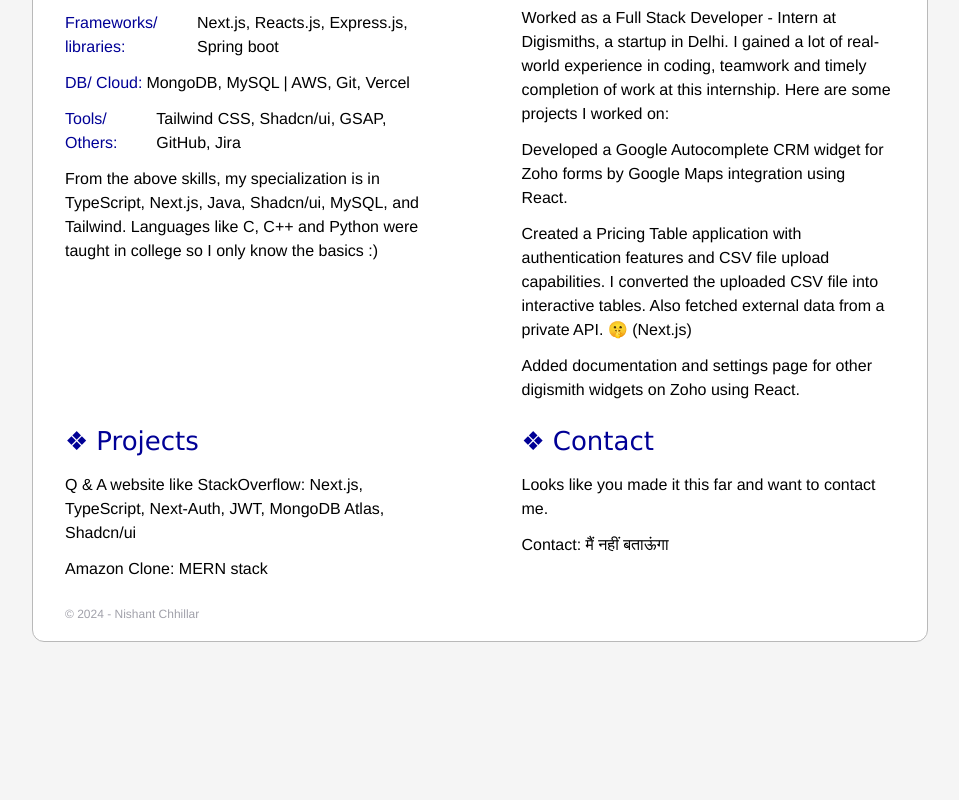
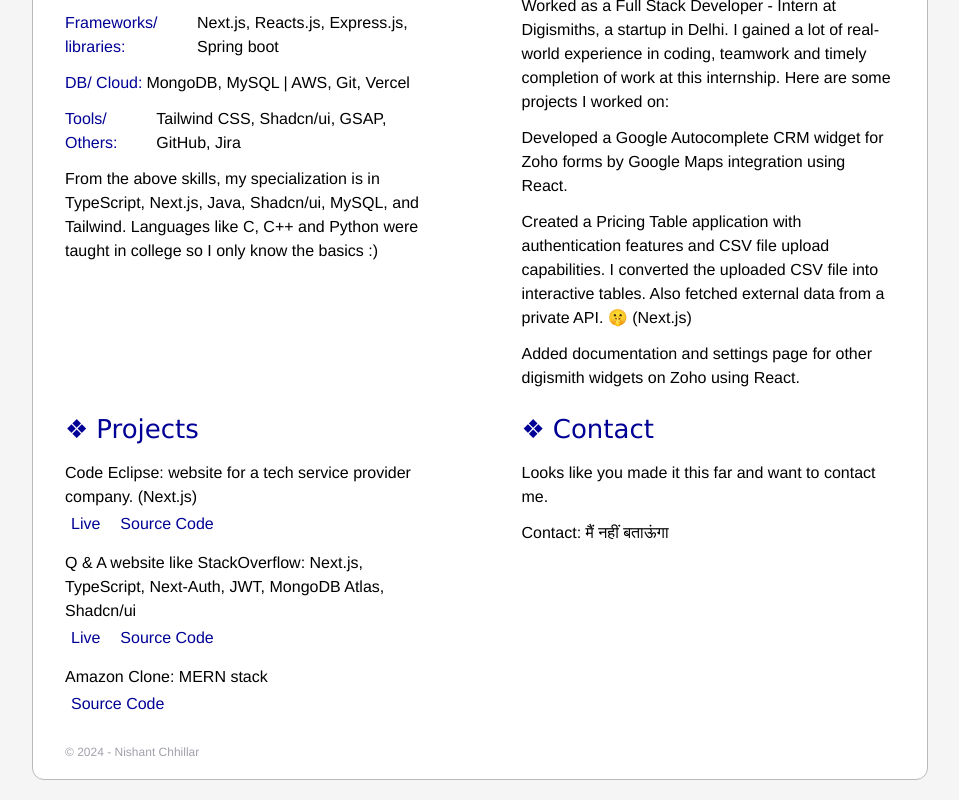
Before and after one commit to nchhillar2004/portfolio, a React (Vite) app: page / in a window 1280 px wide. Shown: the part 633-1433 px from the top of the page, without its empty margins (160-1119 px from the left). Before the commit the page ends 1295 px from the top, so only its background shows below. Built offline with nearby package versions, Linux system fonts and the light colour scheme.

Commit message:
final commit

```diff
--- a/src/routes/HomeRoute.tsx
+++ b/src/routes/HomeRoute.tsx
@@ -141,7 +141,7 @@ export default function HomeRoute() {
                                     itemScope
                                     itemType="https://schema.org/Place"
                                 >
-                                    <p itemProp="addressLocality">Delhi, IN</p>
+                                    <i itemProp="addressLocality">Delhi, IN</i>
                                     <small>Apr, 2024 - Jul 2024</small>
                                 </div>
                             </div>
@@ -185,11 +185,51 @@ export default function HomeRoute() {
                         </h2>
                         <div className="content">
                             <p itemProp="about">
+                                Code Eclipse: website for a tech service provider company. (Next.js)
+                                <div className="flex space-x-2">
+                                    <a
+                                        href="https://code-eclipse.vercel.app/"
+                                        target="_blank"
+                                    >
+                                        Live
+                                    </a>
+                                    <a
+                                        href="https://github.com/nchhillar2004/Code-Eclipse"
+                                        target="_blank"
+                                    >
+                                        Source Code
+                                    </a>
+                                </div>
+                            </p>
+                            <p itemProp="about">
                                 Q & A website like StackOverflow: Next.js,
                                 TypeScript, Next-Auth, JWT, MongoDB Atlas,
                                 Shadcn/ui
+                                <div className="flex space-x-2">
+                                    <a
+                                        href="https://campus-overflow-nextjs.vercel.app/questions"
+                                        target="_blank"
+                                    >
+                                        Live
+                                    </a>
+                                    <a
+                                        href="https://github.com/nchhillar2004/campus-overflow"
+                                        target="_blank"
+                                    >
+                                        Source Code
+                                    </a>
+                                </div>
                             </p>
-                            <p itemProp="about">Amazon Clone: MERN stack</p>
+                            <p itemProp="about">Amazon Clone: MERN stack
+                            <div className="flex space-x-2">
+                                    <a
+                                        href="https://github.com/nchhillar2004/Amazon-Clone"
+                                        target="_blank"
+                                    >
+                                        Source Code
+                                    </a>
+                                </div>
+                            </p>
                         </div>
                     </section>
                     <section
```
